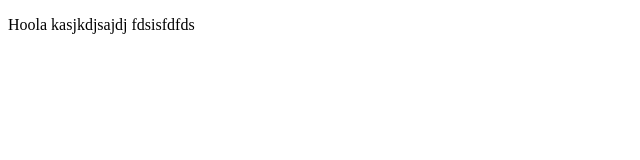
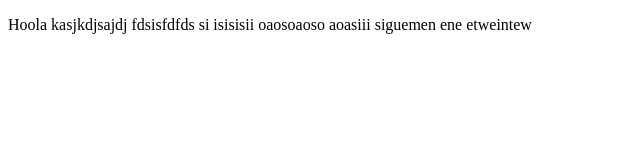
Before and after one commit to edmoii/proyectodemo, a plain HTML site: page index.html in a window 1280 px wide. Shown: the whole page, without its empty margins (0-640 px from the left). Drawn offline with Linux system fonts and the light colour scheme.

Commit message:
primer cambio para git

```diff
--- a/index.html
+++ b/index.html
@@ -8,7 +8,7 @@
 </head>
 <body>
     <p>
-        Hoola kasjkdjsajdj fdsisfdfds
+        Hoola kasjkdjsajdj fdsisfdfds si isisisii oaosoaoso aoasiii siguemen ene etweintew
     </p>
 </body>
 </html>
```
